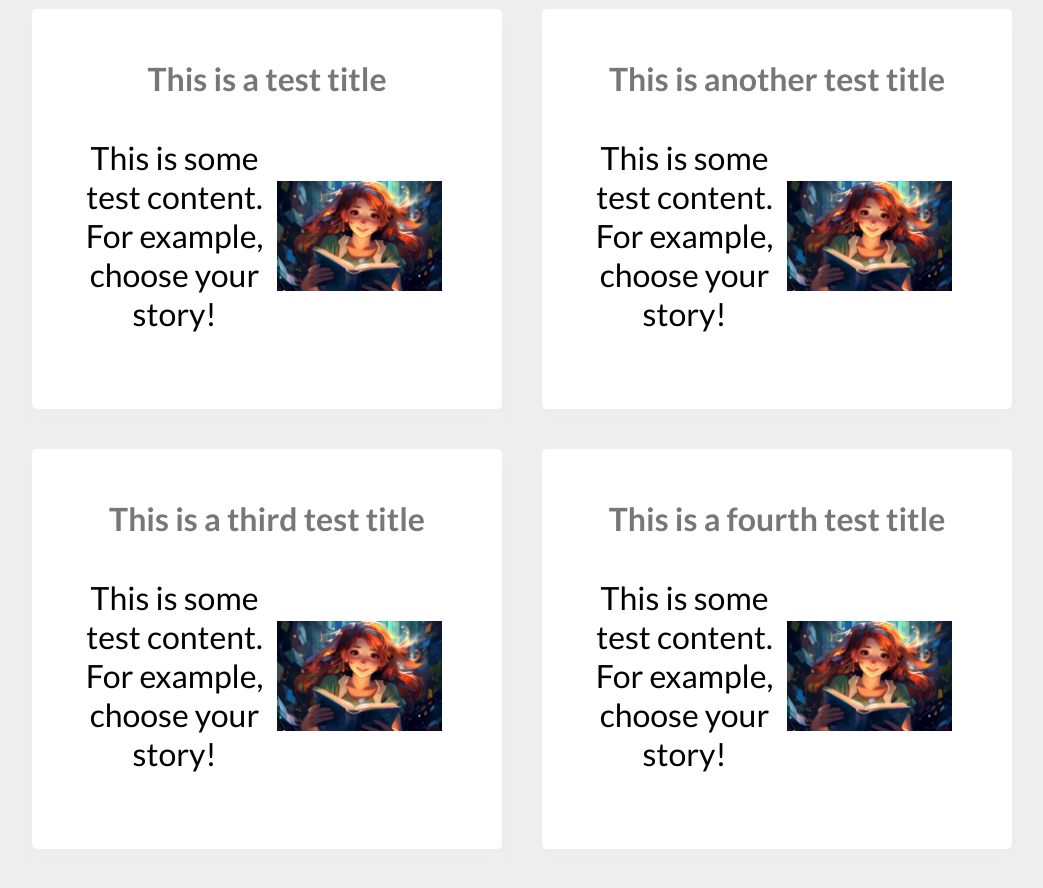
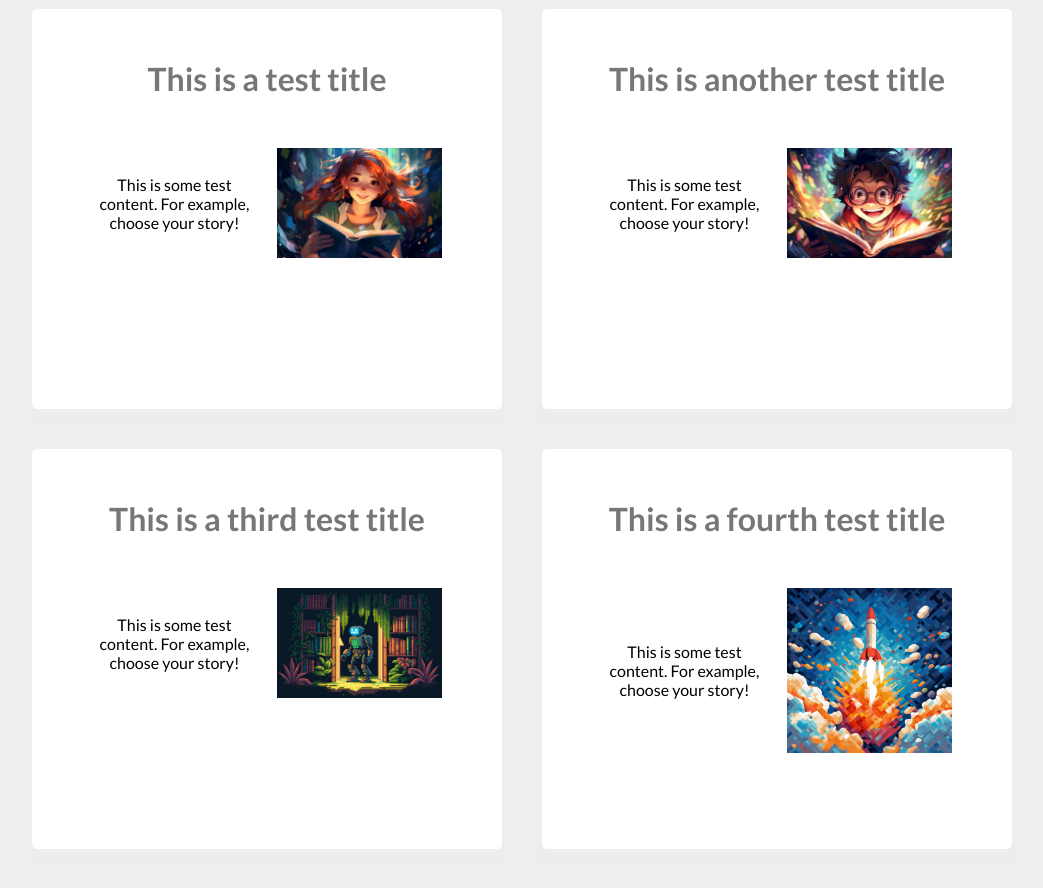
Before and after one commit to team-kataru/kataru-frontend, a React (Create React App) app: page / in a window 1280 px wide. Shown: the part 960-1848 px from the top of the page, without its empty margins (118-1161 px from the left). Built offline with nearby package versions, Linux system fonts and the light colour scheme.

Commit message:
feat: Add unique id for mapped component

```diff
--- a/src/components/lp/FeatureCard.tsx
+++ b/src/components/lp/FeatureCard.tsx
@@ -4,6 +4,7 @@ import { useRef, useState } from "react";
 import useObserver from "../../hooks/useObserver";
 
 type Props = {
+  key: number;
   title: string;
   img: string;
   text: string;
@@ -23,10 +24,10 @@ function FeatureCard({ title, img, text }: Props) {
       <div ref={cardRef} className={classes}>
         <h3 className="card__title">{title}</h3>
         <div className="card__content">
-          <p>{text}</p>
+          <p className="card__content--text">{text}</p>
           <img
-            className="title__img"
-            src={process.env.PUBLIC_URL + "/img/hero/hero1.png"}
+            className="card__content--img"
+            src={process.env.PUBLIC_URL + img}
             alt="Card Image"
           />
         </div>
--- a/src/components/lp/Features.tsx
+++ b/src/components/lp/Features.tsx
@@ -3,23 +3,27 @@ import FeatureCard from "./FeatureCard";
 // Static content for feature cards
 const FEATURES_DATA = [
   {
+    id: 1,
     title: "This is a test title",
-    img: "/img/hero/",
+    img: "/img/hero/hero1.png",
     text: "This is some test content. For example, choose your story!",
   },
   {
+    id: 2,
     title: "This is another test title",
-    img: "/img/hero/",
+    img: "/img/hero/hero2.png",
     text: "This is some test content. For example, choose your story!",
   },
   {
+    id: 3,
     title: "This is a third test title",
-    img: "/img/hero/",
+    img: "/img/hero/hero3.png",
     text: "This is some test content. For example, choose your story!",
   },
   {
+    id: 4,
     title: "This is a fourth test title",
-    img: "/img/hero/",
+    img: "/img/hero/hero4.png",
     text: "This is some test content. For example, choose your story!",
   },
 ];
@@ -33,6 +37,7 @@ function Features() {
         {FEATURES_DATA.map((feature) => {
           return (
             <FeatureCard
+              key={feature.id}
               title={feature.title}
               img={feature.img}
               text={feature.text}
--- a/src/sass/components/_features.scss
+++ b/src/sass/components/_features.scss
@@ -43,21 +43,17 @@
   &__content {
     display: flex;
     align-items: center;
-  }
-}
 
-.title {
-  // flex: 1;
-
-  &__text {
+    &--text {
       font-size: $default-font-size;
       padding: 1rem;
       width: 50%;
     }
 
-  &__img {
+    &--img {
       padding: 1rem;
       width: 50%;
+    }
   }
 }
 
```
Lines whose indentation alone changed are shown as unchanged.
